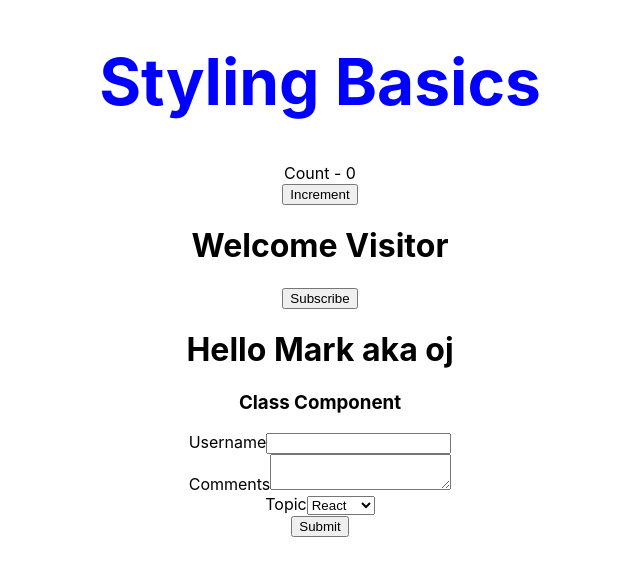
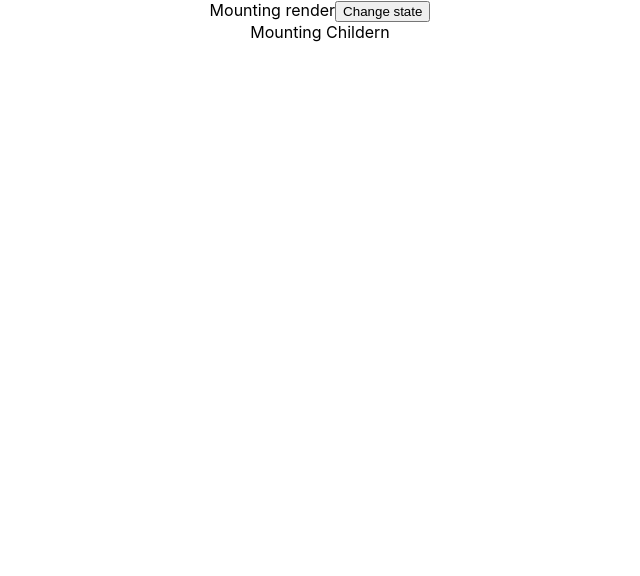
Before and after one commit to markiplagat/Learn-React, a React (Create React App) app: page / in a window 1280 px wide. Shown: the top 576 px of the page, without its empty margins (320-960 px from the left). Built offline with nearby package versions, Linux system fonts and the light colour scheme.

Commit message:
Mounting

```diff
--- a/src/App.js
+++ b/src/App.js
@@ -7,18 +7,20 @@ import Greet from './components/Greet'
 import ClickOutside from './components/ClickOutside';
 import StylingBasics from './components/StylingBasics';
 import FormHandling from './components/FormHandling';
+import Mounting from './components/Mounting';
 
 function App() {
   return (
     <div className="App">
-    <StylingBasics />
+    {/* <StylingBasics />
     <Counter />
     <Message />
     <Greet name="Mark" heroName="oj" />
     <Welcome />
-    <FormHandling />
+    <FormHandling /> */}
     {/* <EventBind /> */}
     {/* <ClickOutside /> */}
+    <Mounting />
     </div>
   );
 }
--- /dev/null
+++ b/src/components/Mounting.js
@@ -0,0 +1,49 @@
+import React, { Component } from 'react'
+import MountingChildern from './MountingChildern'
+
+class Mounting extends Component {
+    constructor(props) {
+        super(props)
+
+        this.state = {
+             name: 'mark'
+        }
+        console.log("Mounting constructor")
+    }
+
+    static getDerivedStateFromProps(props, state){
+        console.log('Mounting getDerivedStateFromProps')
+        return null
+    }
+    shouldComponentUpdate() {
+        console.log("Mounting shouldComponentUpdate")
+        return true
+    }
+
+    getSnapshotBeforeUpdate(prevProps, prevState) {
+        console.log("Mounting getSnapShotBeforeUpdate")
+    }
+    componentDidUpdate() {
+        console.log("Mounting componentDidUpdate")
+    }
+
+    componentDidMount() {
+        console.log("Mounting componentDidMount")
+    }
+    changeState = () => {
+        this.setState({
+            name: 'Codevolution'
+        })
+    }
+    render() {
+        console.log("Mounting render")
+        return (
+            <div>
+                Mounting render
+                <button onClick={this.changeState}>Change state</button>
+                <MountingChildern />
+            </div>
+        )
+    }
+}
+export default Mounting;
--- /dev/null
+++ b/src/components/MountingChildern.js
@@ -0,0 +1,42 @@
+import React, { Component } from 'react'
+
+export default class MountingChildern extends Component {
+    constructor(props) {
+        super(props)
+
+        this.state = {
+             name: 'mark'
+        }
+        console.log("MountingChildern constructor")
+    }
+
+    static getDerivedStateFromProps (state, props){
+        console.log("MountingChildern getDerivedStateProps")
+        return null
+
+    }
+
+    componentDidMount() {
+        console.log("MountingChildern componentDidMount")
+        return null
+    }
+
+    shouldComponentUpdate() {
+        console.log("Mounting B shouldComponentUpdate")
+        return true
+    }
+
+    componentDidUpdate() {
+        console.log("MountingChildren ComponentDidUpadte")
+    }
+
+
+    render() {
+        console.log("Mounting children")
+        return (
+            <div>
+                Mounting Childern
+            </div>
+        )
+    }
+}
```
